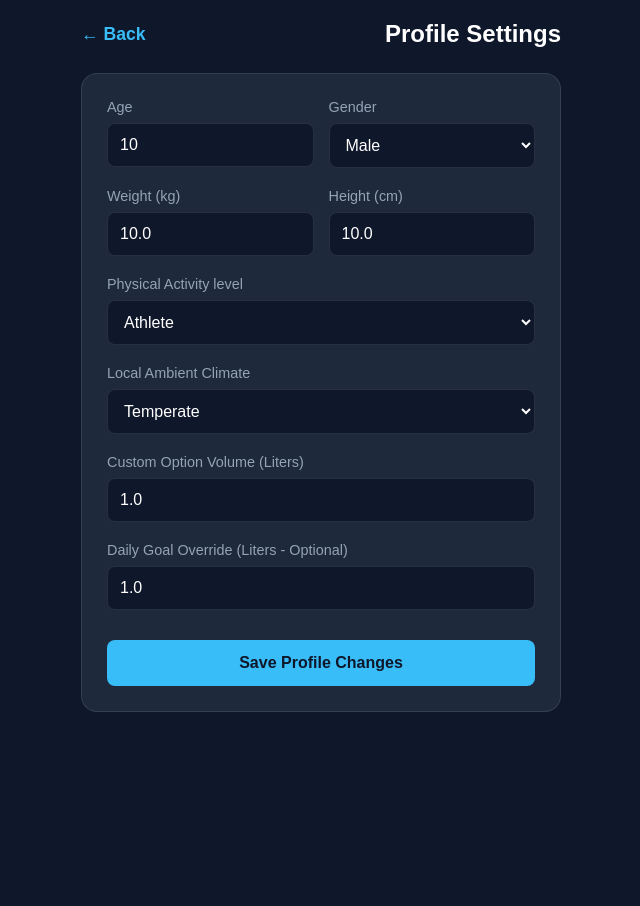
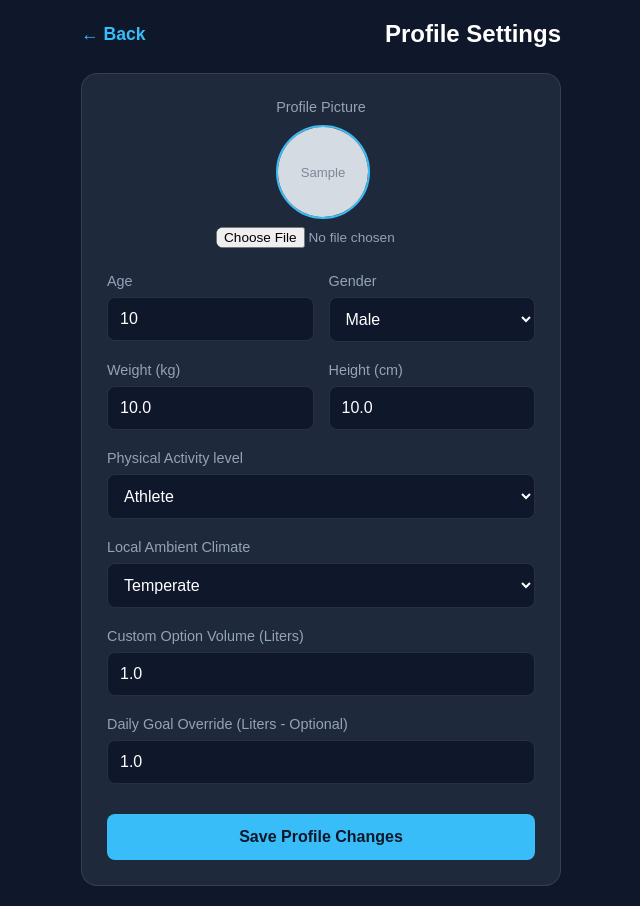
Before and after one commit to bharath2410/hydration-tracker, a Django app: page /profile/ in a window 1280 px wide. Shown: the whole page, without its empty margins (319-959 px from the left). Before the commit the page ends 712 px from the top, so only its background shows below. Run offline with Django 5.2, Linux system fonts and the light colour scheme; a user stored in the database is signed in; tables that the repository leaves empty hold one stand-in row (values such as "Sample post"); grey boxes marked "Sample" are stand-in pictures.

Commit message:
feat: implement profile picture upload system and replace text links with avatar targets

```diff
--- a/tracker/models.py
+++ b/tracker/models.py
@@ -24,7 +24,7 @@ class UserProfile(models.Model):
 
     # 🌟 NEW: Optional Manual Goal Override
     custom_goal_override = models.FloatField(null=True, blank=True)  # in Liters
-
+    profile_picture = models.ImageField(upload_to='profile_pics/', null=True, blank=True)
     daily_goal = models.FloatField(default=2.50)
     streak = models.IntegerField(default=0)
     last_streak_date = models.DateField(null=True, blank=True)
--- a/tracker/templates/tracker/profile.html
+++ b/tracker/templates/tracker/profile.html
@@ -27,6 +27,18 @@
         </div>
 
         <div class="card">
+            <div class="form-group" style="text-align: center; margin-bottom: 25px;">
+                <label style="display: block; margin-bottom: 10px;">Profile Picture</label>
+                <div style="position: relative; display: inline-block; width: 90px; height: 90px; margin-bottom: 12px;">
+                    {% if profile.profile_picture %}
+                        <img src="{{ profile.profile_picture.url }}" id="avatarPreview" alt="Profile Picture" style="width: 100%; height: 100%; border-radius: 50%; object-fit: cover; border: 2.5px solid #38bdf8;">
+                    {% else %}
+                        <img src="https://img.icons8.com/color/96/user-male-circle--v1.png" id="avatarPreview" alt="Default Avatar" style="width: 100%; height: 100%; border-radius: 50%; object-fit: cover;">
+                    {% endif %}
+                </div>
+                <input type="file" id="picInput" accept="image/*" style="background: none; border: none; font-size: 0.85rem; color: #94a3b8; padding: 0; display: block; margin: 0 auto; width: 210px;">
+            </div>
+
             <div class="row">
                 <div class="form-group">
                     <label>Age</label>
@@ -85,22 +97,36 @@
     </div>
 
     <script>
+        // Live image preview listener
+        document.getElementById('picInput').addEventListener('change', function(e) {
+            const file = e.target.files[0];
+            if (file) {
+                document.getElementById('avatarPreview').src = URL.createObjectURL(file);
+            }
+        });
+
         document.getElementById('saveProfile').addEventListener('click', () => {
-            const payload = {
-                age: document.getElementById('ageInput').value,
-                gender: document.getElementById('genderInput').value,
-                weight: document.getElementById('weightInput').value,
-                height: document.getElementById('heightInput').value,
-                activity: document.getElementById('activityInput').value,
-                climate: document.getElementById('climateInput').value,
-                custom_ml: document.getElementById('customVolInput').value,
-                custom_goal_override: document.getElementById('overrideInput').value || null
-            };
+            const formData = new FormData();
+            formData.append('age', document.getElementById('ageInput').value);
+            formData.append('gender', document.getElementById('genderInput').value);
+            formData.append('weight', document.getElementById('weightInput').value);
+            formData.append('height', document.getElementById('heightInput').value);
+            formData.append('activity', document.getElementById('activityInput').value);
+            formData.append('climate', document.getElementById('climateInput').value);
+            formData.append('custom_ml', document.getElementById('customVolInput').value);
+
+            const override_val = document.getElementById('overrideInput').value;
+            formData.append('custom_goal_override', override_val);
+
+            const fileInput = document.getElementById('picInput');
+            if (fileInput.files[0]) {
+                formData.append('profile_picture', fileInput.files[0]);
+            }
 
             fetch("{% url 'profile' %}", {
                 method: "POST",
-                headers: { "Content-Type": "application/json", "X-CSRFToken": "{{ csrf_token }}" },
-                body: JSON.stringify(payload)
+                headers: { "X-CSRFToken": "{{ csrf_token }}" },
+                body: formData
             })
             .then(res => res.json())
             .then(data => {
--- a/tracker/views.py
+++ b/tracker/views.py
@@ -159,33 +159,31 @@ def add_friend(request):
 
 @login_required
 def profile_view(request):
-    profile = request.user.profile  # Matches your related_name='profile'
+    profile = request.user.profile
 
     if request.method == "POST":
         try:
-            data = json.loads(request.body)
+            # 🌟 UPDATED: Read from request.POST instead of json.loads
+            profile.weight = float(request.POST.get('weight', profile.weight))
+            profile.height = float(request.POST.get('height', profile.height))
+            profile.age = int(request.POST.get('age', profile.age))
+            profile.gender = request.POST.get('gender', profile.gender)
+            profile.activity_level = float(request.POST.get('activity', profile.activity_level))
+            profile.climate_factor = float(request.POST.get('climate', profile.climate_factor))
+            profile.custom_volume = float(request.POST.get('custom_ml', profile.custom_volume))
 
-            # Update core metrics
-            profile.weight = float(data.get('weight', profile.weight))
-            profile.height = float(data.get('height', profile.height))
-            profile.age = int(data.get('age', profile.age))
-            profile.gender = data.get('gender', profile.gender)
-            profile.activity_level = float(data.get('activity', profile.activity_level))
-            profile.climate_factor = float(data.get('climate', profile.climate_factor))
-
-            # 🌟 SAVED DIRECTLY IN LITERS AS DESIGNED:
-            profile.custom_volume = float(data.get('custom_ml', profile.custom_volume))
-
-            # Update custom manual goal override if input is filled, else store None
-            override_val = data.get('custom_goal_override')
+            # Handle custom manual goal override
+            override_val = request.POST.get('custom_goal_override')
             if override_val and str(override_val).strip():
                 profile.custom_goal_override = float(override_val)
             else:
                 profile.custom_goal_override = None
 
-            # Recalculate daily target goal based on updated metrics & save
+            # 🌟 NEW: Save uploaded image from request.FILES
+            if 'profile_picture' in request.FILES:
+                profile.profile_picture = request.FILES['profile_picture']
+
             profile.update_daily_goal()
-
             return JsonResponse({'status': 'success'})
         except Exception as e:
             return JsonResponse({'status': 'error', 'message': str(e)}, status=400)
```
Also changed, not shown: tracker/templates/tracker/index.html (+7 -1 lines).
